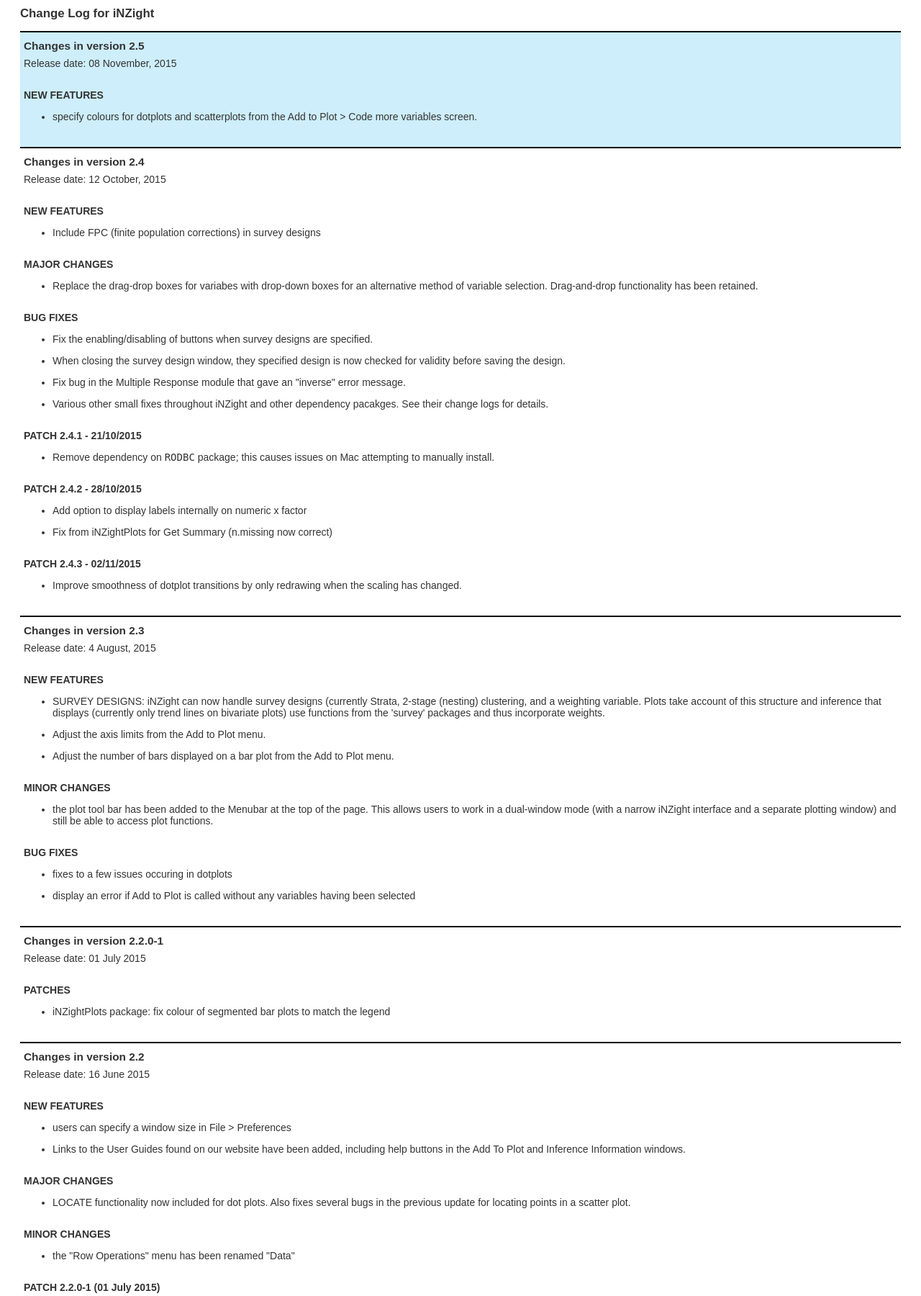
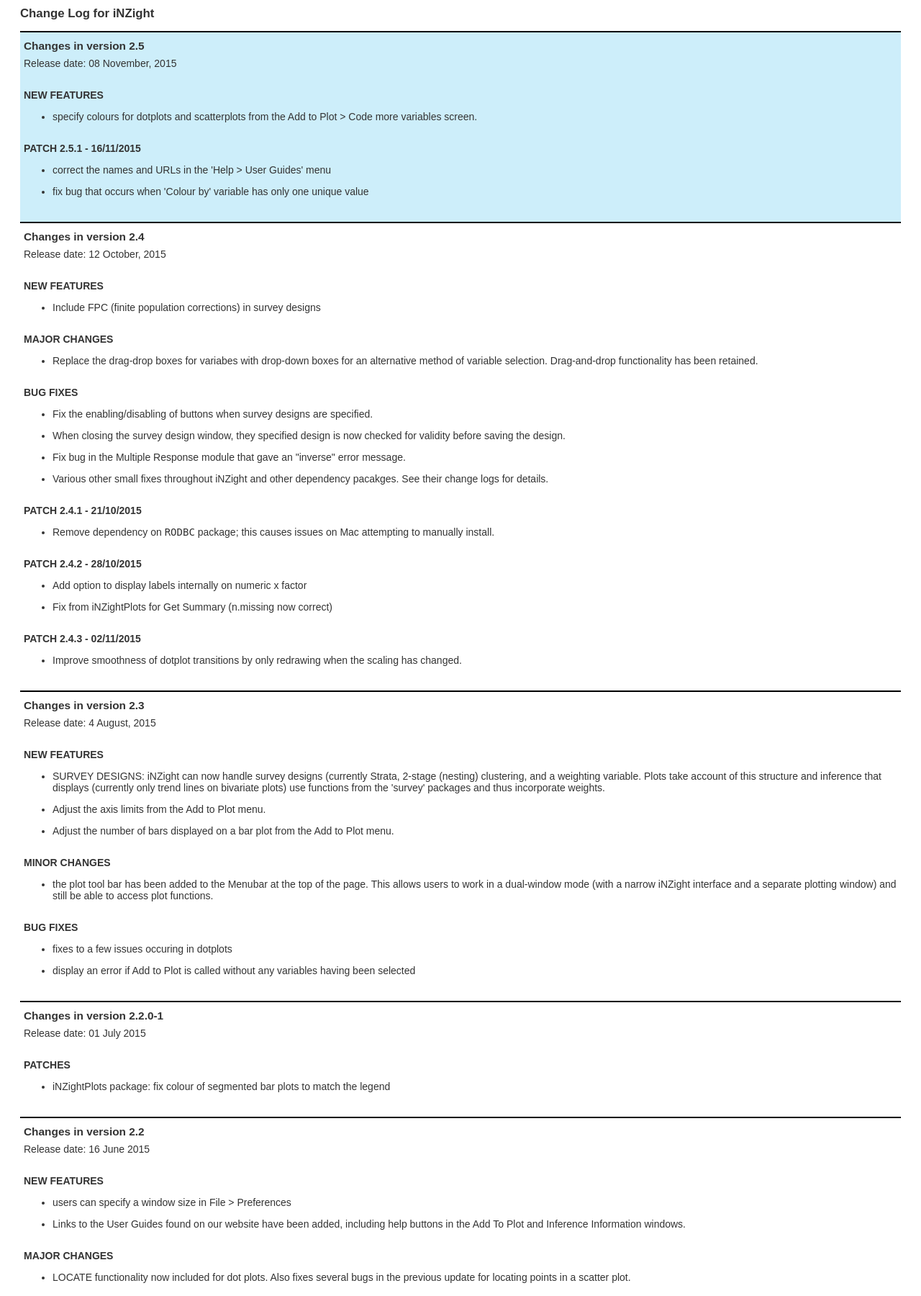
Before and after one commit to iNZightVIT/inzight-www, a PHP site: page /support/changelog/?pkg=iNZight in a window 1280 px wide. Shown: the part 149-1949 px from the top of the page at 72% size. Run offline with PHP 8.4, Linux system fonts and the light colour scheme; some web fonts are replaced.

Commit message:
update changelog

```diff
--- a/iNZight/support/changelog/changes/iNZight.php
+++ b/iNZight/support/changelog/changes/iNZight.php
@@ -13,6 +13,21 @@
 <ul>
 <li><p> specify colours for dotplots and scatterplots from the Add
 to Plot &gt; Code more variables screen.
+</p>
+</li></ul>
+
+
+
+
+<h4>PATCH 2.5.1 - 16/11/2015</h4>
+
+
+<ul>
+<li><p> correct the names and URLs in the 'Help &gt; User Guides' menu
+</p>
+</li>
+<li><p> fix bug that occurs when 'Colour by' variable has only one
+unique value
 </p>
 </li></ul>
 
```
Also changed, not shown: iNZight/support/changelog/changes/iNZightPlots.php (+11 -0 lines).
